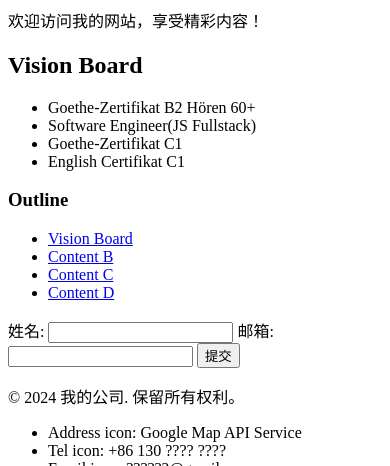
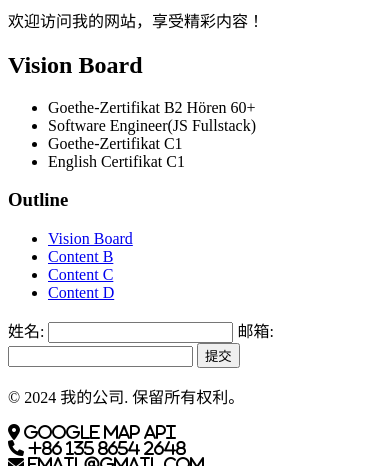
Before and after one commit to pzl2eu/web, a plain HTML site: page index.html in a window 390 px wide. Shown: the part 218-684 px from the top of the page. Drawn offline with Linux system fonts and the light colour scheme.

Commit message:
add icon for location, phone and e-mail

```diff
--- a/index.html
+++ b/index.html
@@ -5,7 +5,7 @@
   <meta name="viewport" content="width=device-width, initial-scale=1.0">
   <title>cnende</title>
   <link href="https://cdnjs.cloudflare.com/ajax/libs/font-awesome/6.0.0-beta3/css/all.min.css" rel="stylesheet">
-  <link rel="stylesheet" href="styles.css">
+  <link href="styles.css" rel="stylesheet" >
   <script src="scripts.js"></script>
 </head>
 
@@ -60,10 +60,11 @@
   </main>
   <footer>
     <p>&copy; 2024 我的公司. 保留所有权利。</p>
-    <ul>
-      <li>Address icon: Google Map API Service</li>
-      <li>Tel icon: +86 130 ???? ????</li>
-      <li>Email icon: ??????@gmail.com</li>
+    <div style="display: grid;">
+      <i class="fas fa-map-marker-alt"> Google Map API</i>
+      <i class="fas fa-phone"> +86 135 8654 2648</i>
+      <i class="fas fa-envelope"> email@gmail.com</i>
+    </div>
   </ul>
   <div class="social-icons">
     <a href="https://www.youtube.com/channel/UCMn46xoqN0AZBT6k2zjYKGQ" target="_blank" class="youtube-icon">
```
Also changed, not shown: styles.css (line endings or trailing spaces).
